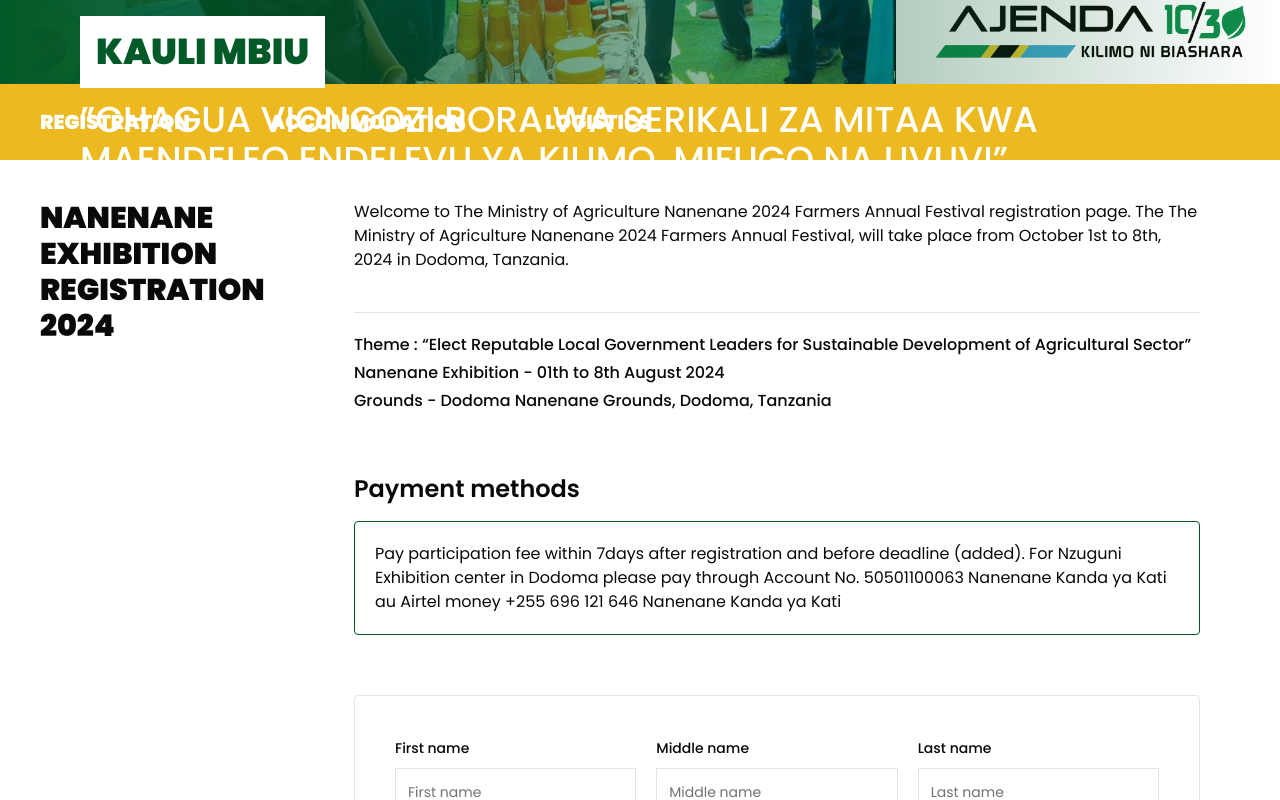
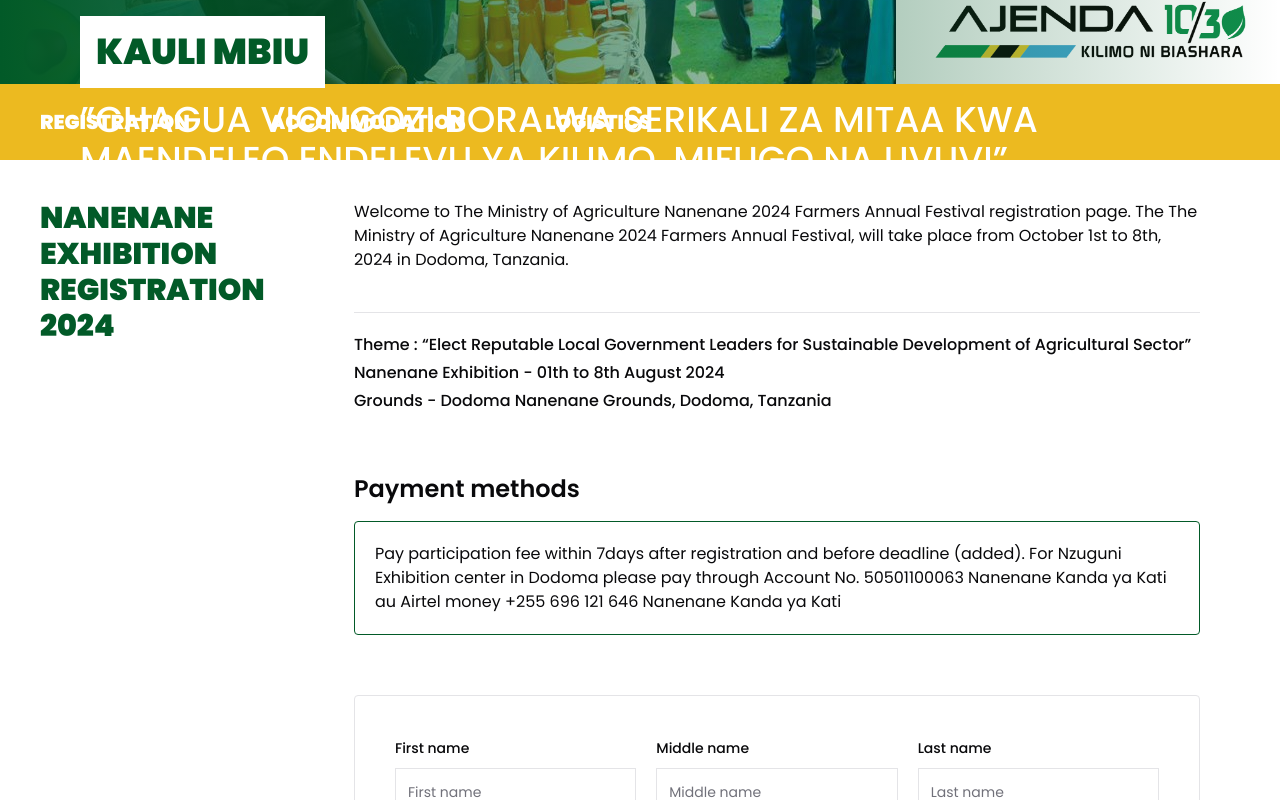
Before and after one commit to Kajabukama/kilimo-nanenane, a Next.js app: page / in a window 1280 px wide. Shown: the part 644-1444 px from the top of the page. Built offline with nearby package versions, Linux system fonts and the light colour scheme.

Commit message:
adjusted count down

```diff
--- a/src/components/counter/counter.tsx
+++ b/src/components/counter/counter.tsx
@@ -5,7 +5,7 @@ import { TimerInput } from "./timer-input";
 import { TimerContainer } from "./counter-container";
 
 const CountDown: React.FC = () => {
-  const [time, setTime] = useState<number>(7);
+  const [time, setTime] = useState<number>(47);
   const [newTime, setNewTime] = useState<number>(0);
   const [days, setDays] = useState<number>(0);
   const [hours, setHours] = useState<number>(0);
--- a/src/components/tabs/tab-container.tsx
+++ b/src/components/tabs/tab-container.tsx
@@ -97,8 +97,10 @@ const TabContainer = () => {
       </div>
       <div className="mx-auto max-w-screen-xl">
         <div className="flex p-10">
-          <div className="max-w-96 text-3xl font-black uppercase">
-            Nanenane Exhibition REGISTRATION 2024
+          <div className="max-w-96">
+            <div className="text-3xl font-black uppercase text-primary">
+              <h1>Nanenane Exhibition REGISTRATION 2024</h1>
+            </div>
           </div>
           <div className="px-10 space-y-5">
             <div className="border-b pb-10">
```
